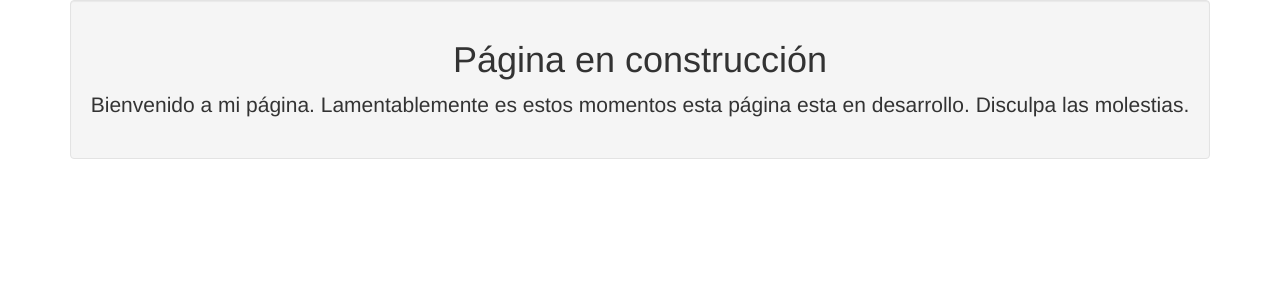
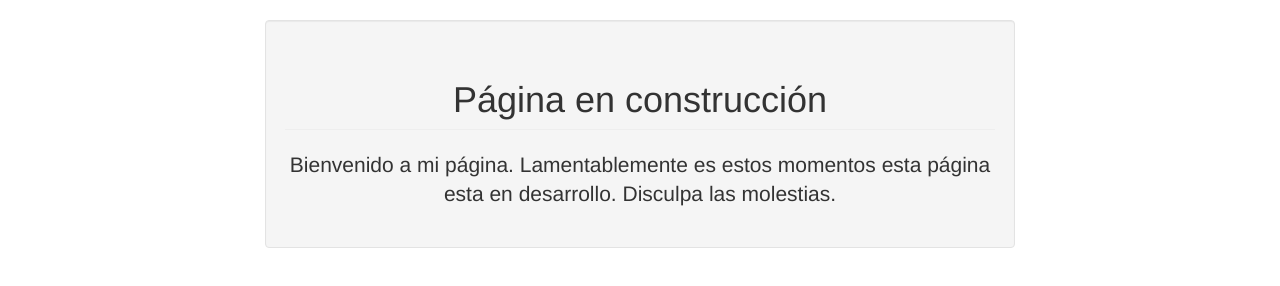
Before and after one commit to jmanumc/jmanumc.github.io, a plain HTML site: page index.html in a window 1280 px wide. Drawn offline with nearby package versions, Linux system fonts and the light colour scheme.

Commit message:
index contruccion

```diff
--- a/index.html
+++ b/index.html
@@ -14,12 +14,15 @@
 
 	<div class="container">
 		<div class="row">
-			<div class="col-md-12">
+			<div class="col-md-2">&nbsp;</div>
+			<div class="col-md-8">
+				<div>&nbsp;</div>
 				<div class="well text-center">
-					<h1>Página en construcción</h1>
+					<h1 class="page-header">Página en construcción</h1>
 					<p class="lead">Bienvenido a mi página. Lamentablemente es estos momentos esta página esta en desarrollo. Disculpa las molestias.</p>
 				</div>
 			</div>
+			<div class="col-md-2">&nbsp;</div>
 		</div>
 	</div>
 
```
